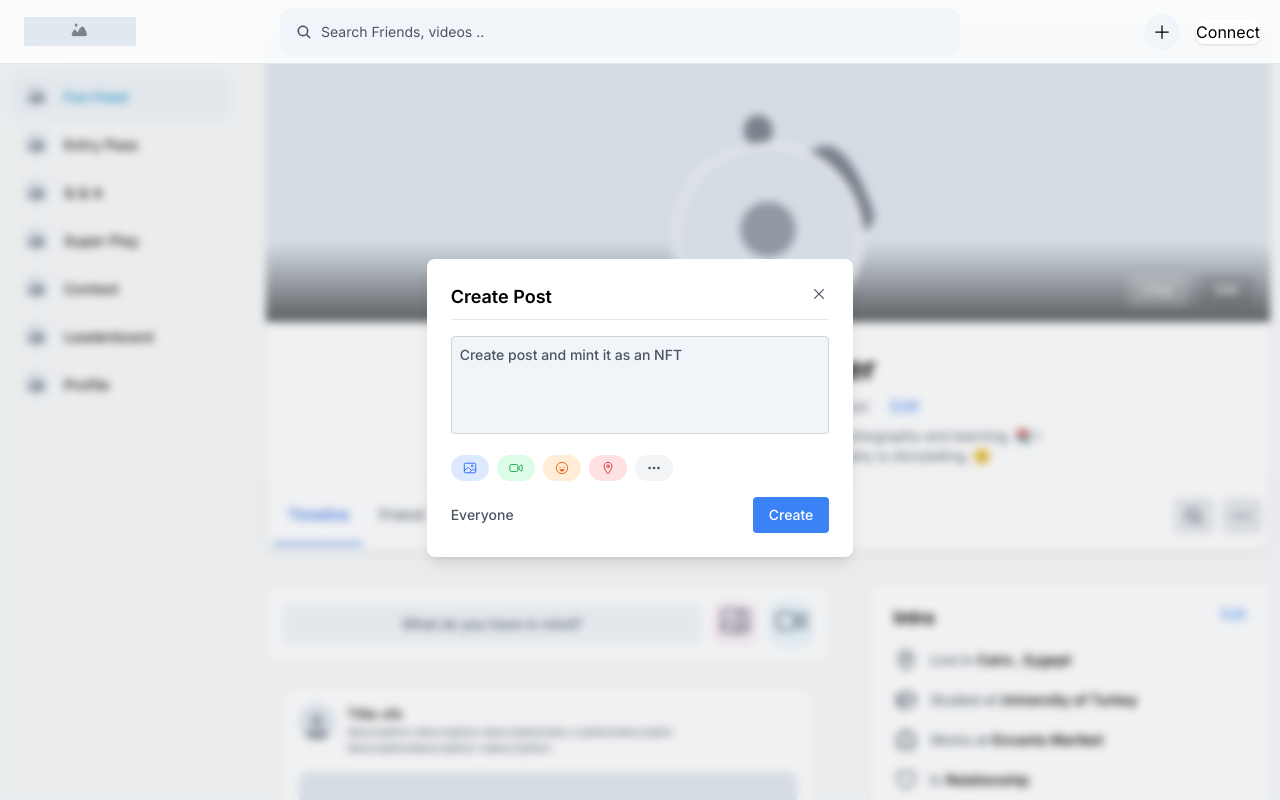
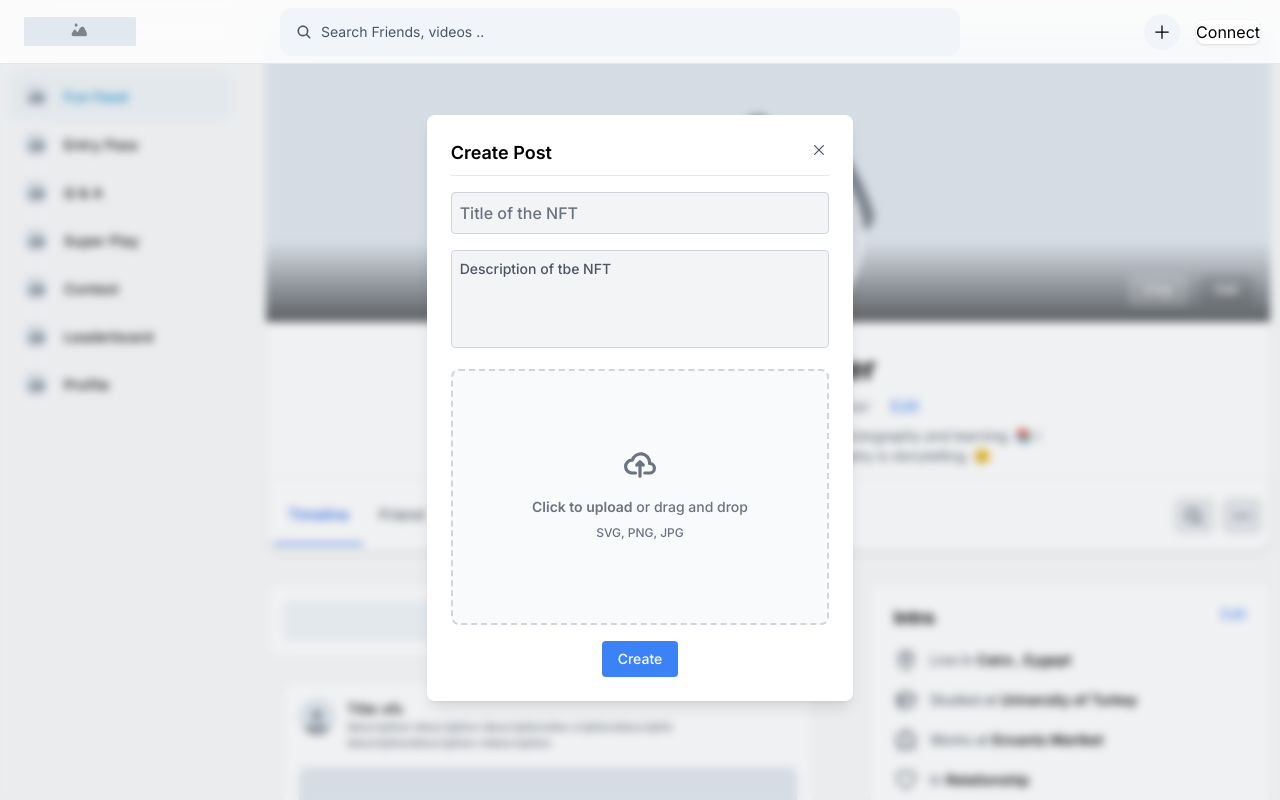
Before and after one commit to NiravJoshi33/SFS, a Next.js app: page /profile in a window 1280 px wide. Both pictures are taken after a click on the button 1162 px from the left and 31 px from the top of the page. Shown: the top 800 px of the page. Built offline with nearby package versions, Linux system fonts and the light colour scheme; what @fotonjs/core would draw is missing.

Commit message:
create-post-ui

```diff
--- a/src/components/contest/ContestCard.tsx
+++ b/src/components/contest/ContestCard.tsx
@@ -1,7 +1,7 @@
 import Image from 'next/image';
 import React from 'react';
 
-const ContestCard = ({contest}) => {
+const ContestCard = ({ contest }) => {
   return (
     <div className="card uk-transition-toggle relative">
       <a href="#">
--- a/src/components/header/StickyHeader.tsx
+++ b/src/components/header/StickyHeader.tsx
@@ -39,7 +39,7 @@ const StickyHeader = () => {
       </div> */}
       {
         activeTab === 'All' && <>
-          {/* <CreatePost /> */}
+          <CreatePost />
           <PostCards />
         </>
       }
@@ -59,7 +59,7 @@ const StickyHeader = () => {
               >
                 <div className="py-2.5 text-center dark:text-white">What do you have in mind?</div>
               </div>
-              {/* <div
+              <div
                 className="cursor-pointer hover:bg-opacity-80 p-1 px-1.5 rounded-xl transition-all bg-pink-100/60 hover:bg-pink-100 dark:bg-white/10 dark:hover:bg-white/20"
                 onClick={togglePollModal}
               >
@@ -70,7 +70,7 @@ const StickyHeader = () => {
                 onClick={togglePollModal}
               >
                 <IonIcon icon={videocamOutline} className="w-8 h-8 stroke-sky-600 fill-sky-200/70" />
-              </div> */}
+              </div>
             </div>
           </div>
           <PostCards />
--- a/src/components/modals/CreatePostModal.tsx
+++ b/src/components/modals/CreatePostModal.tsx
@@ -3,8 +3,6 @@
 import React, { useContext, useState } from 'react';
 import { IonIcon } from '@ionic/react';
 import { closeOutline, imageOutline, videocamOutline, happyOutline, locationOutline, ellipsisHorizontal } from 'ionicons/icons';
-// import { FarcasterContext } from '@/context/farcaster';
-
 
 interface CreatePostModalProps {
     isOpen: boolean;
@@ -13,6 +11,49 @@ interface CreatePostModalProps {
 
 const CreatePostModal: React.FC<CreatePostModalProps> = ({ isOpen, toggleModal }) => {
     if (!isOpen) return null;
+    const [title, setTitle] = useState('');
+    const [description, setDescription] = useState('');
+    const [file, setFile] = useState<File | null>(null);
+    const [submittedData, setSubmittedData] = useState<{ title: string; description: string; image: string } | null>(null);
+
+
+    if (!isOpen) return null;
+
+    const handleFileChange = (e: React.ChangeEvent<HTMLInputElement>) => {
+        if (e.target.files && e.target.files.length > 0) {
+            setFile(e.target.files[0]);
+        }
+    };
+
+    const handleSubmit = (e: React.FormEvent) => {
+        e.preventDefault();
+        // Create a URL for the uploaded file (for demonstration purposes)
+        const imageUrl = file ? URL.createObjectURL(file) : '';
+
+        // Store the form data in the state
+        const data = {
+            title,
+            description,
+            image: imageUrl,
+        };
+        setSubmittedData(data);
+
+        console.log(data,'----data');
+
+
+        // Reset the form
+        setTitle('');
+        setDescription('');
+        setFile(null);
+        toggleModal();
+
+
+    };
+
+
+
+
+
 
     return (
         <div className="fixed inset-0 z-[99] flex items-center justify-center">
@@ -24,34 +65,38 @@ const CreatePostModal: React.FC<CreatePostModalProps> = ({ isOpen, toggleModal }
                         <IonIcon icon={closeOutline} />
                     </button>
                 </div>
+                <form onSubmit={handleSubmit}>
+                    <input placeholder="Title of the NFT"
+                        className="w-full p-2 border border-gray-300 rounded mb-4 resize-none bg-gray-100"
+                        value={title}
+                        onChange={(e) => setTitle(e.target.value)}
+                    />
                     <textarea
-                    placeholder="Create post and mint it as an NFT"
-                    className="w-full p-2 border border-gray-300 rounded mb-4 resize-none"
+                        placeholder="Description of tbe NFT"
+                        className="w-full p-2 border border-gray-300 rounded mb-4 resize-none bg-gray-100"
                         rows={4}
+                        value={description}
+                        onChange={(e) => setDescription(e.target.value)}
                     />
-                <div className="flex items-center justify-between mb-4">
-                    <div className="flex gap-2">
-                        <button className="flex items-center gap-1 px-3 py-1.5 rounded-full text-blue-600 bg-blue-100">
-                            <IonIcon icon={imageOutline} />
-                        </button>
-                        <button className="flex items-center gap-1 px-3 py-1.5 rounded-full text-green-600 bg-green-100">
-                            <IonIcon icon={videocamOutline} />
-                        </button>
-                        <button className="flex items-center gap-1 px-3 py-1.5 rounded-full text-orange-600 bg-orange-100">
-                            <IonIcon icon={happyOutline} />
-                        </button>
-                        <button className="flex items-center gap-1 px-3 py-1.5 rounded-full text-red-600 bg-red-100">
-                            <IonIcon icon={locationOutline} />
-                        </button>
-                        <button className="flex items-center gap-1 px-3 py-1.5 rounded-full text-gray-600 bg-gray-100">
-                            <IonIcon icon={ellipsisHorizontal} />
-                        </button>
+
+                    <div className="flex items-center justify-center w-full mb-4">
+                        <label htmlFor="dropzone-file" className="flex flex-col items-center justify-center w-full h-64 border-2 border-gray-300 border-dashed rounded-lg cursor-pointer bg-gray-50 dark:hover:bg-bray-800 dark:bg-gray-700 hover:bg-gray-100 dark:border-gray-600 dark:hover:border-gray-500 dark:hover:bg-gray-600">
+                            <div className="flex flex-col items-center justify-center pt-5 pb-6">
+                                <svg className="w-8 h-8 mb-4 text-gray-500 dark:text-gray-400" aria-hidden="true" xmlns="http://www.w3.org/2000/svg" fill="none" viewBox="0 0 20 16">
+                                    <path stroke="currentColor" stroke-linecap="round" stroke-linejoin="round" stroke-width="2" d="M13 13h3a3 3 0 0 0 0-6h-.025A5.56 5.56 0 0 0 16 6.5 5.5 5.5 0 0 0 5.207 5.021C5.137 5.017 5.071 5 5 5a4 4 0 0 0 0 8h2.167M10 15V6m0 0L8 8m2-2 2 2" />
+                                </svg>
+                                <p className="mb-2 text-sm text-gray-500 dark:text-gray-400"><span className="font-semibold">Click to upload</span> or drag and drop</p>
+                                <p className="text-xs text-gray-500 dark:text-gray-400">SVG, PNG, JPG </p>
                             </div>
+                            <input id="dropzone-file" type="file" className="hidden" onChange={handleFileChange} />
+                        </label>
                     </div>
-                <div className="flex items-center justify-between">
-                    <button className="text-gray-600">Everyone</button>
+
+                    <div className="flex items-center justify-center">
+
                         <button className="bg-blue-500 text-white px-4 py-2 rounded">Create</button>
                     </div>
+                </form>
             </div>
         </div>
     );
--- a/src/components/posts/CreatePost.tsx
+++ b/src/components/posts/CreatePost.tsx
@@ -18,20 +18,9 @@ const CreatePost = () => {
                     className="flex-1 bg-slate-100 hover:bg-opacity-80 transition-all rounded-lg cursor-pointer dark:bg-dark3"
                     onClick={toggleModal}
                 >
-                    <div className="py-2.5 text-center dark:text-white">What do you have in mind?</div>
+                    <div className="py-2.5 text-center dark:text-white">Create Feed</div>
                 </div>
-                <div
-                    className="cursor-pointer hover:bg-opacity-80 p-1 px-1.5 rounded-xl transition-all bg-pink-100/60 hover:bg-pink-100 dark:bg-white/10 dark:hover:bg-white/20"
-                    onClick={toggleModal}
-                >
-                    <IonIcon icon={imageOutline} className="w-8 h-8 stroke-pink-600 fill-pink-200/70" />
-                </div>
-                <div
-                    className="cursor-pointer hover:bg-opacity-80 p-1 px-1.5 rounded-xl transition-all bg-sky-100/60 hover:bg-sky-100 dark:bg-white/10 dark:hover:bg-white/20"
-                    onClick={toggleModal}
-                >
-                    <IonIcon icon={videocamOutline} className="w-8 h-8 stroke-sky-600 fill-sky-200/70" />
-                </div>
+
             </div>
             <CreatePostModal isOpen={isModalOpen} toggleModal={toggleModal} />
         </div>
```
Also changed, not shown: src/components/questions/QuestionForm.tsx (+37 -34 lines). Lines whose indentation alone changed are shown as unchanged.
